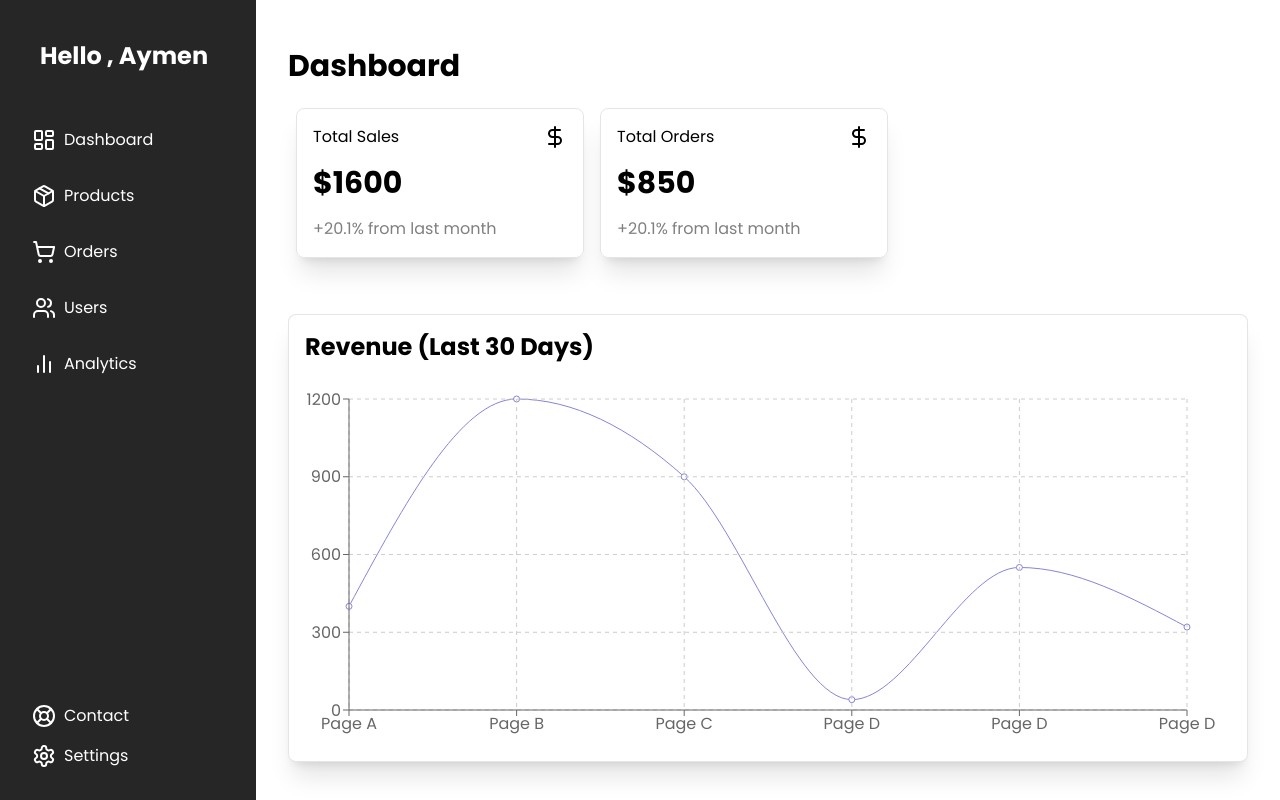
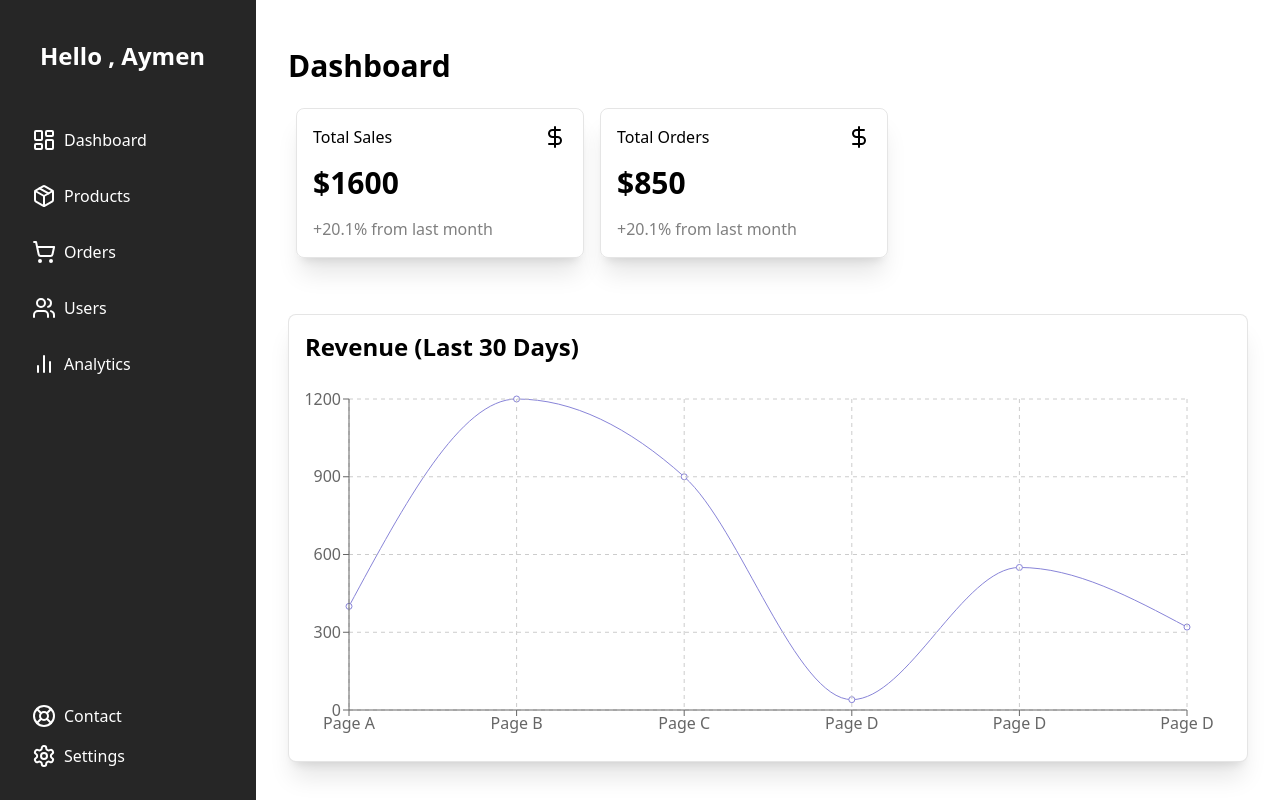
Before and after one commit to AymenDellas/e-cad, a Next.js app: page / in a window 1280 px wide. Shown: the top 800 px of the page. Built offline with nearby package versions, Linux system fonts and the light colour scheme.

Commit message:
font fix

```diff
--- a/app/globals.css
+++ b/app/globals.css
@@ -2,9 +2,8 @@
 @tailwind components;
 @tailwind utilities;
 
-@layer utilities {
-  @import url("https://fonts.googleapis.com/css2?family=Poppins:ital,wght@0,100;0,200;0,300;0,400;0,500;0,600;0,700;0,800;0,900;1,100;1,200;1,300;1,400;1,500;1,600;1,700;1,800;1,900&display=swap");
+html {
+  -webkit-font-smoothing: antialiased;
+  -moz-osx-font-smoothing: grayscale;
+  text-rendering: optimizeLegibility;
 }
-html {
-  font-family: Poppins, sans-serif;
-}
--- a/app/layout.tsx
+++ b/app/layout.tsx
@@ -1,5 +1,5 @@
 import type { Metadata } from "next";
-import { Geist, Geist_Mono } from "next/font/google";
+
 import { Poppins } from "next/font/google";
 import "./globals.css";
 
@@ -23,7 +23,7 @@ export default function RootLayout({
 }>) {
   return (
     <html lang="en">
-      <body className={`${poppins.variable} font-poppins`}>
+      <body className={`${poppins.variable} `}>
         <div className="flex">
           <Sidebar />
           <main className="flex-1">{children}</main>
```
